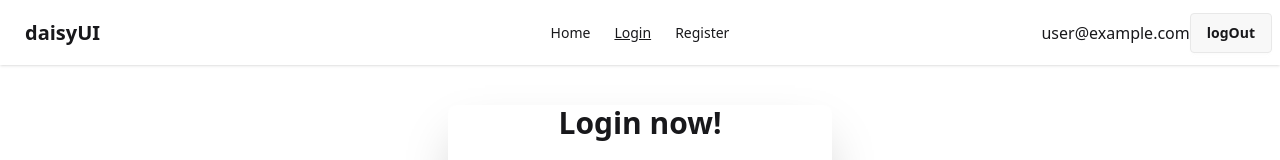
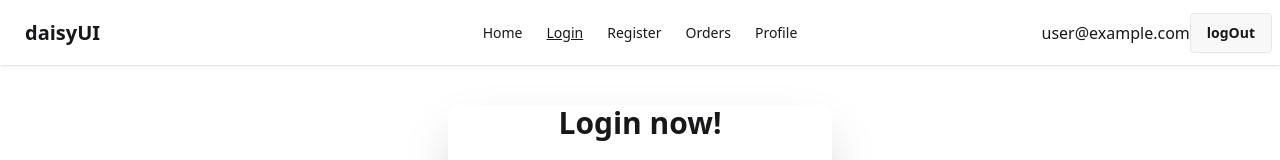
Before and after one commit to mosaraf68500/auth-integration, a React (Vite) app: page /login in a window 1280 px wide. Shown: the top 160 px of the page. Built offline with nearby package versions, Linux system fonts and the light colour scheme; no server answers; sample sign-in values are in the browser's storage.

Commit message:
private routes

```diff
--- /dev/null
+++ b/src/PrivateRouters/PrivateRoutes.jsx
@@ -0,0 +1,16 @@
+import React, { use } from 'react';
+import { FirebaseAuthContex } from '../Contex/FirebaseAuthContex/FirebaseAuthContex';
+import { Navigate } from 'react-router';
+
+const PrivateRoutes = ({children}) => {
+
+    const {user}=use(FirebaseAuthContex);
+    console.log(user)
+
+    if(!user){
+       return <Navigate to="/login"></Navigate>
+    }
+    return children;
+};
+
+export default PrivateRoutes;
--- a/src/components/Header/NavBar.jsx
+++ b/src/components/Header/NavBar.jsx
@@ -26,6 +26,19 @@ const NavBar = () => {
       <li>
         <NavLink to="/register">Register</NavLink>
       </li>
+
+      {
+        user && <>
+        <li>
+        <NavLink to="/orders">Orders</NavLink>
+      </li>
+      <li>
+        <NavLink to="/profile">Profile</NavLink>
+      </li>
+
+
+        </>
+      }
     </>
   );
   return (
--- /dev/null
+++ b/src/components/Orders/Orders.jsx
@@ -0,0 +1,11 @@
+import React from 'react';
+
+const Orders = () => {
+    return (
+        <div>
+            this is orders page
+        </div>
+    );
+};
+
+export default Orders;
--- a/src/main.jsx
+++ b/src/main.jsx
@@ -8,6 +8,8 @@ import Home from './components/Home/Home.jsx'
 import Login from './components/Login/Login.jsx'
 import Register from './components/Register/Register.jsx'
 import AuthProvider from './Contex/AuthProvider/AuthProvider.jsx'
+import Orders from './components/Orders/Orders.jsx'
+import PrivateRoutes from './PrivateRouters/PrivateRoutes.jsx'
 
 
 
@@ -25,6 +27,10 @@ const router=createBrowserRouter([
       },
       {
         path:"/register",Component:Register
+      },
+      {
+        path:'orders',
+        element:<PrivateRoutes><Orders></Orders></PrivateRoutes>
       }
     ]
   }
```
